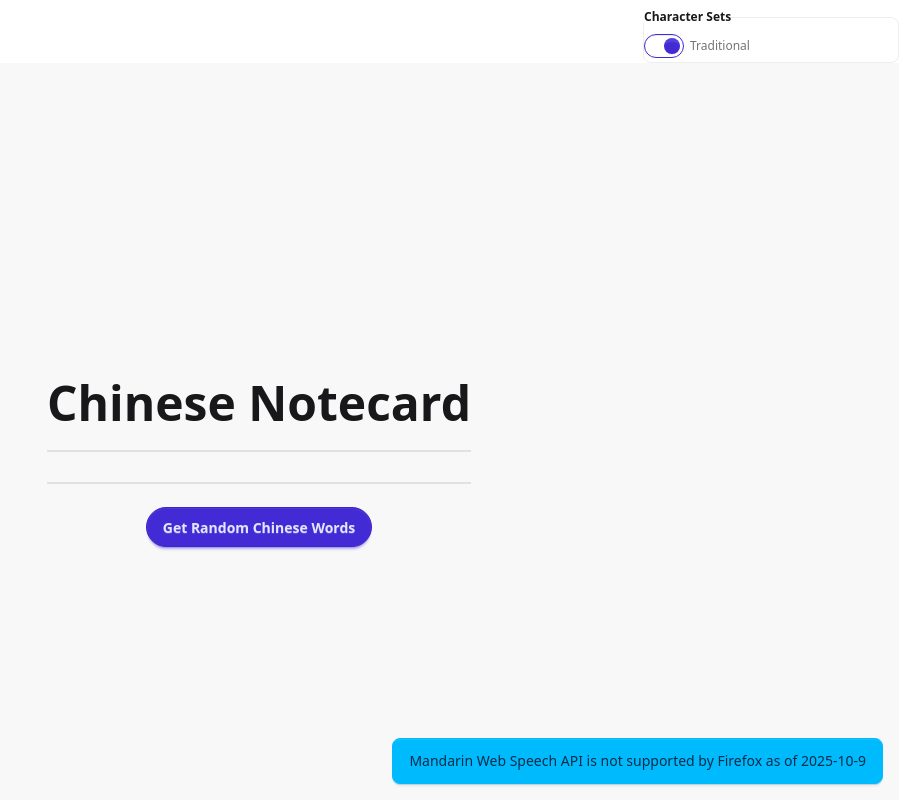
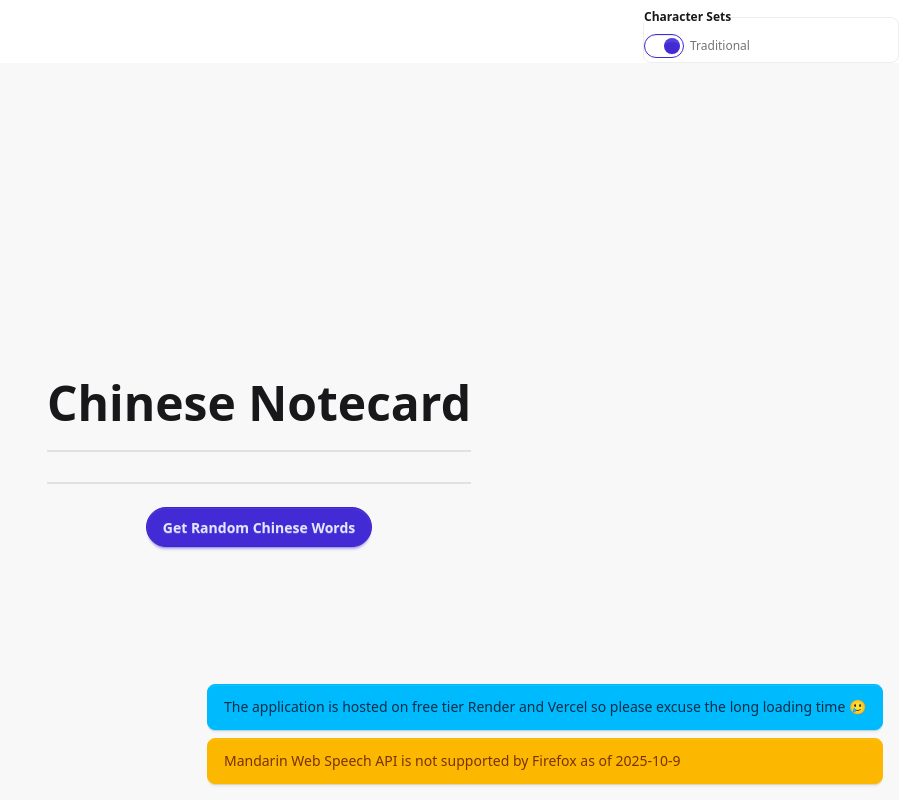
Before and after one commit to ricecrispy/app-chinese-notecard, a React (Vite) app in the folder src/: page / in a window 1280 px wide. Shown: the top 800 px of the page, without its empty margins (381-1280 px from the left). Built offline with nearby package versions, Linux system fonts and the light colour scheme; no server answers.

Commit message:
feat: add second toast message

```diff
--- a/src/src/App.tsx
+++ b/src/src/App.tsx
@@ -150,6 +150,9 @@ function App() {
 
       <div className="toast">
         <div className="alert alert-info">
+          The application is hosted on free tier Render and Vercel so please excuse the long loading time 🥲
+        </div>
+        <div className="alert alert-warning">
           Mandarin Web Speech API is not supported by Firefox as of 2025-10-9
         </div>
       </div>
```
Also changed, not shown: 1 other file (tests, documents, lock files or other folders).
